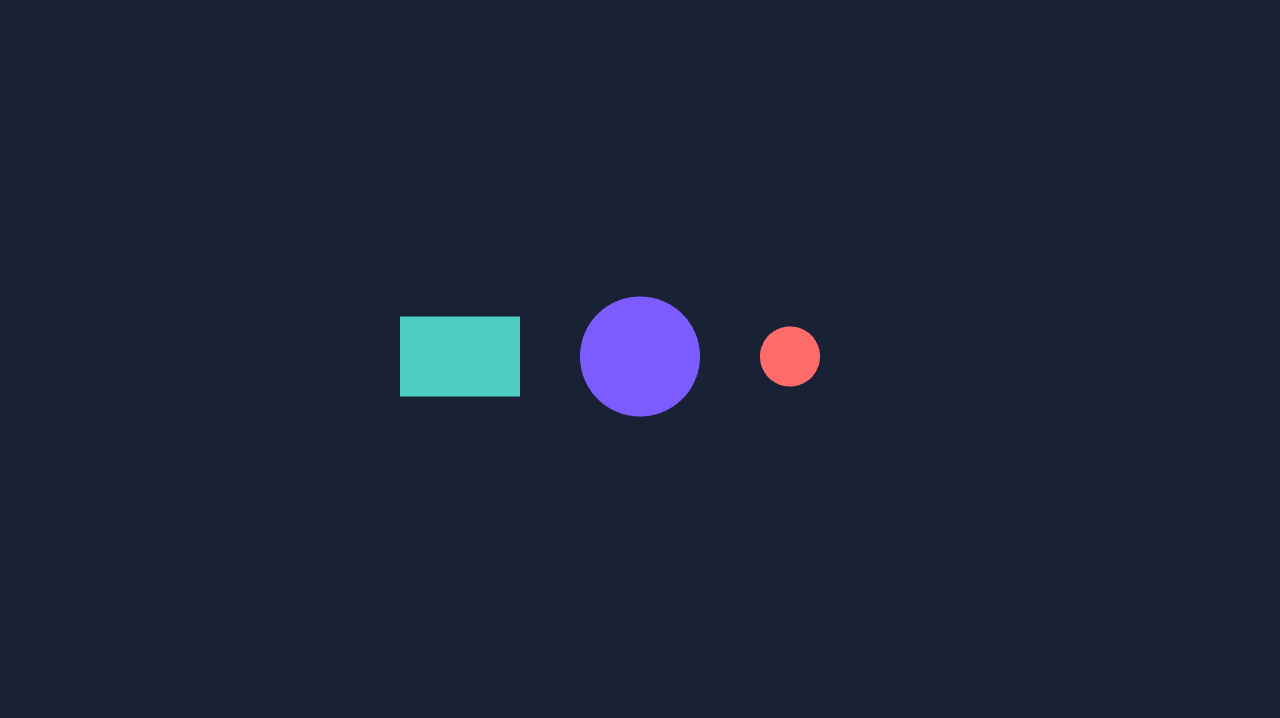
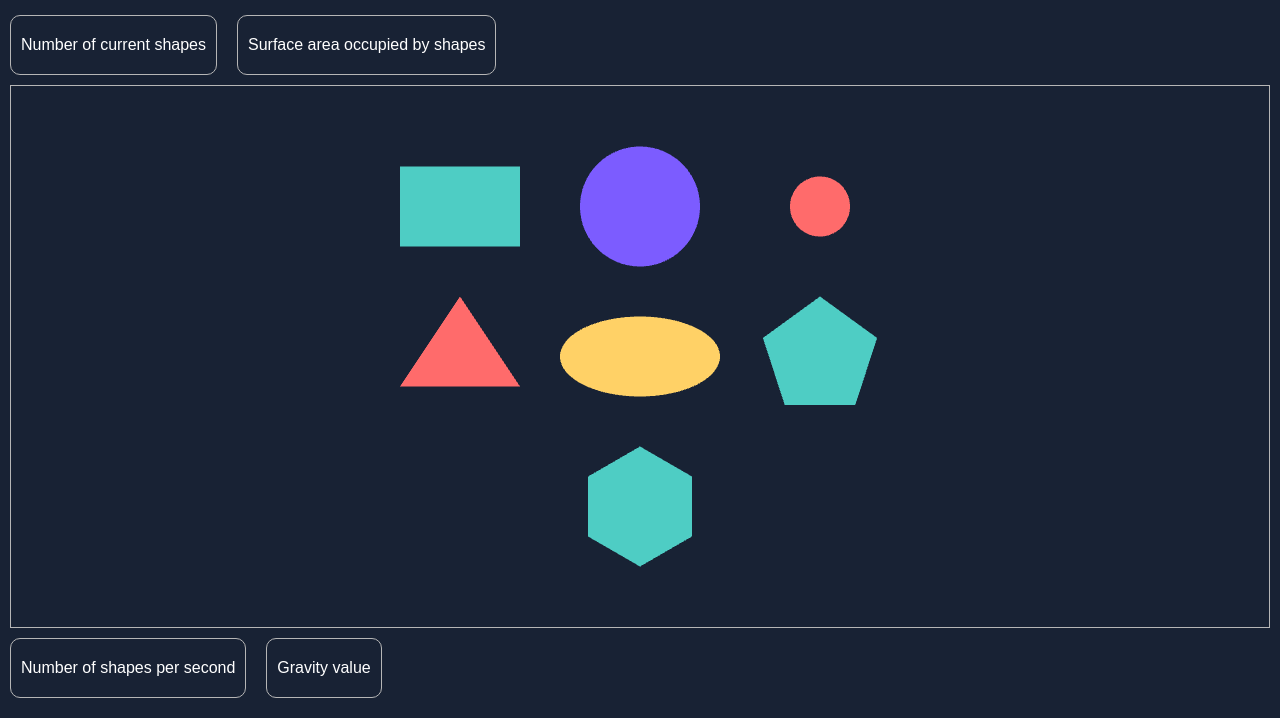
Before and after one commit to snezhanadosinova/shape-randomizer, a website built with Vite: page index.html in a window 1280 px wide. Shown: the part 82-800 px from the top of the page. Built offline with nearby package versions, Linux system fonts and the light colour scheme.

Commit message:
Add ellipse and polygon shapes with centered layout and geometry utility

```diff
--- a/index.html
+++ b/index.html
@@ -7,7 +7,16 @@
   </head>
   <body>
     <h1 class="header">This is a demo project for REEVO</h1>
+    <div class="flex-section">
+      <div>Number of current shapes</div>
+      <div>Surface area occupied by shapes</div>
+    </div>
     <main id="scene"></main>
+
+    <div class="flex-section">
+      <div>Number of shapes per second</div>
+      <div>Gravity value</div>
+    </div>
     <script type="module" src="/src/main.ts"></script>
   </body>
 </html>
--- a/src/main.ts
+++ b/src/main.ts
@@ -1,6 +1,10 @@
 import { Application } from "pixi.js";
 import { Circle } from "./shapes/Circle";
 import { Rectangle } from "./shapes/Rectangle";
+import { Ellipse } from "./shapes/Ellipse";
+import { Polygon } from "./shapes/Polygon";
+import { getRegularPolygonPoints } from "./utils/geometry";
+
 import "./style.css";
 
 // Initializes the PixiJS application and adds shapes to the stage.
@@ -28,14 +32,14 @@ async function init() {
     color: 0x7c5cff,
   });
 
+  app.stage.addChild(circle);
+
   const smallCircle = new Circle({
     x: app.screen.width / 2 + 150,
     y: app.screen.height / 2,
     radius: 30,
     color: 0xff6b6b,
   });
-
-  app.stage.addChild(circle);
 
   app.stage.addChild(smallCircle);
 
@@ -49,14 +53,62 @@ async function init() {
 
   app.stage.addChild(rectangle);
 
+  const ellipse = new Ellipse({
+    x: 0,
+    y: 0,
+    radiusX: 80,
+    radiusY: 40,
+    color: 0xffd166,
+  });
+
+  app.stage.addChild(ellipse);
+
+  const triangle = new Polygon({
+    x: 0,
+    y: 0,
+    color: 0xff6b6b,
+    points: [0, -60, 60, 30, -60, 30],
+    close: true,
+  });
+
+  app.stage.addChild(triangle);
+
+  const pentagon = new Polygon({
+    x: 0,
+    y: 0,
+    color: 0x4ecdc4,
+    points: getRegularPolygonPoints(5, 60),
+  });
+
+  app.stage.addChild(pentagon);
+
+  const hexagon = new Polygon({
+    x: 0,
+    y: 0,
+    color: 0x4ecdc4,
+    points: getRegularPolygonPoints(6, 60),
+  });
+
+  app.stage.addChild(hexagon);
+
   // Positions the elements relative to the current stage dimensions.
+  // Arranges the shapes in three rows around the stage center.
   function updateLayout(): void {
     const centerX = app.screen.width / 2;
     const centerY = app.screen.height / 2;
 
-    circle.position.set(centerX, centerY);
-    smallCircle.position.set(centerX + 150, centerY);
-    rectangle.position.set(centerX - 180, centerY);
+    const columnSpacing = 180;
+    const rowSpacing = 150;
+
+    rectangle.position.set(centerX - columnSpacing, centerY - rowSpacing);
+    circle.position.set(centerX, centerY - rowSpacing);
+    smallCircle.position.set(centerX + columnSpacing, centerY - rowSpacing);
+
+    triangle.position.set(centerX - columnSpacing, centerY);
+    ellipse.position.set(centerX, centerY);
+    pentagon.position.set(centerX + columnSpacing, centerY);
+
+    hexagon.position.set(centerX, centerY + rowSpacing);
   }
 
   // Updates the layout whenever the canvas is resized.
--- /dev/null
+++ b/src/shapes/Ellipse.ts
@@ -0,0 +1,28 @@
+import { Shape } from "./Shape";
+import type { ShapeOptions } from "./ShapeOptions";
+
+interface EllipseOptions extends ShapeOptions {
+  radiusX: number;
+  radiusY: number;
+}
+
+export class Ellipse extends Shape {
+  private readonly radiusX: number;
+  private readonly radiusY: number;
+
+  // Sets the radiusX and radiusY and draws the initial ellipse.
+  constructor({ radiusX, radiusY, ...options }: EllipseOptions) {
+    super(options);
+
+    this.radiusX = radiusX;
+    this.radiusY = radiusY;
+    this.draw();
+  }
+
+  // Redraws the circle around its local origin.
+  protected override draw(): void {
+    this.clear();
+    this.ellipse(0, 0, this.radiusX, this.radiusY);
+    this.fill(this.color);
+  }
+}
--- /dev/null
+++ b/src/shapes/Polygon.ts
@@ -0,0 +1,28 @@
+import { Shape } from "./Shape";
+import type { ShapeOptions } from "./ShapeOptions";
+
+interface PolygonOptions extends ShapeOptions {
+  points: number[];
+  close?: boolean;
+}
+
+export class Polygon extends Shape {
+  private readonly points: number[];
+  private readonly close: boolean;
+
+  // Stores the vertices and draws the initial polygon.
+  constructor({ points, close = true, ...options }: PolygonOptions) {
+    super(options);
+
+    this.points = [...points];
+    this.close = close;
+    this.draw();
+  }
+
+  // Redraws the polygon using its local vertex coordinates.
+  protected override draw(): void {
+    this.clear();
+    this.poly(this.points, this.close);
+    this.fill(this.color);
+  }
+}
--- a/src/style.css
+++ b/src/style.css
@@ -1,5 +1,6 @@
 * {
   box-sizing: border-box;
+  font-family: sans-serif;
 }
 
 html,
@@ -12,6 +13,7 @@ body {
 body {
   display: flex;
   flex-direction: column;
+  padding: 10px;
 }
 
 .header {
@@ -19,14 +21,27 @@ body {
   padding: 20px;
   color: white;
   text-align: center;
-  font-family: sans-serif;
 }
 
 #scene {
   flex: 1;
   min-height: 0;
+  border: 1px solid #b6b6b6;
 }
 
 canvas {
   display: block;
 }
+
+.flex-section {
+  display: flex;
+  gap: 20px;
+  padding: 10px 0;
+  color: white;
+}
+
+.flex-section div {
+  border: 1px solid #b6b6b6;
+  border-radius: 10px;
+  padding: 20px 10px;
+}
--- /dev/null
+++ b/src/utils/geometry.ts
@@ -0,0 +1,23 @@
+// Generates regular polygon vertices around the local origin.
+export function getRegularPolygonPoints(
+  sides: number,
+  radius: number,
+): number[] {
+  if (!Number.isInteger(sides) || sides < 3) {
+    throw new Error("A polygon must have at least 3 sides.");
+  }
+
+  const points: number[] = [];
+  const angleStep = (Math.PI * 2) / sides;
+
+  for (let i = 0; i < sides; i++) {
+    const angle = i * angleStep - Math.PI / 2;
+
+    points.push(
+      Math.cos(angle) * radius,
+      Math.sin(angle) * radius,
+    );
+  }
+
+  return points;
+}
```
